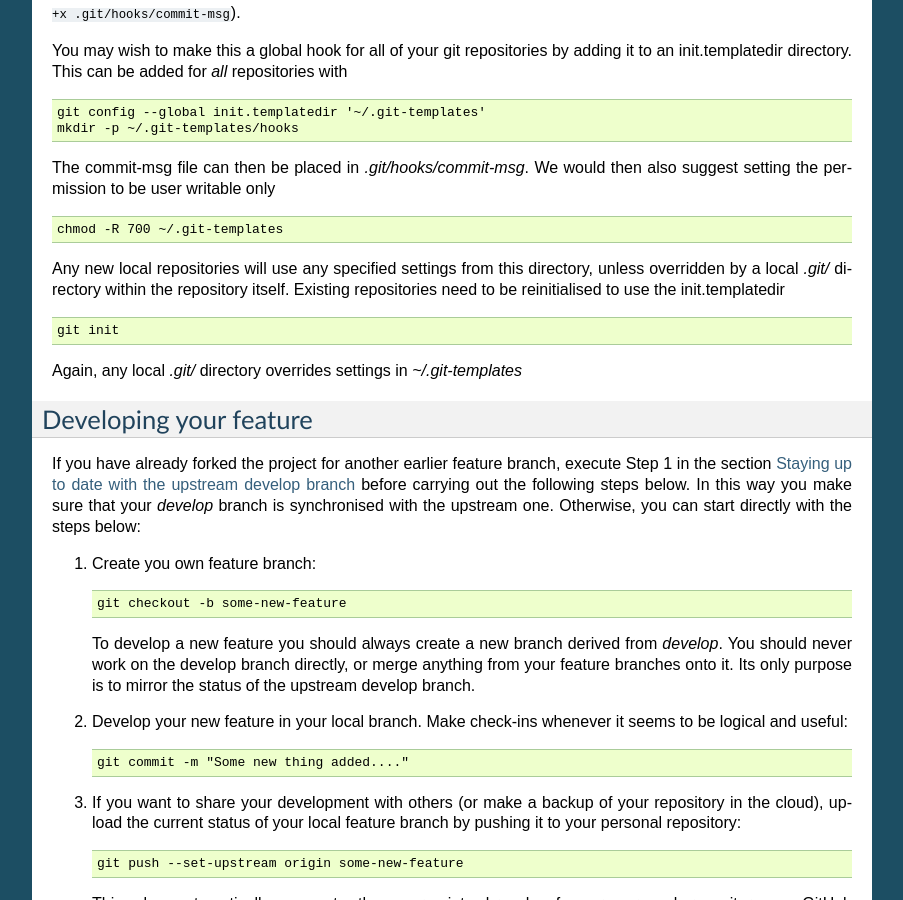
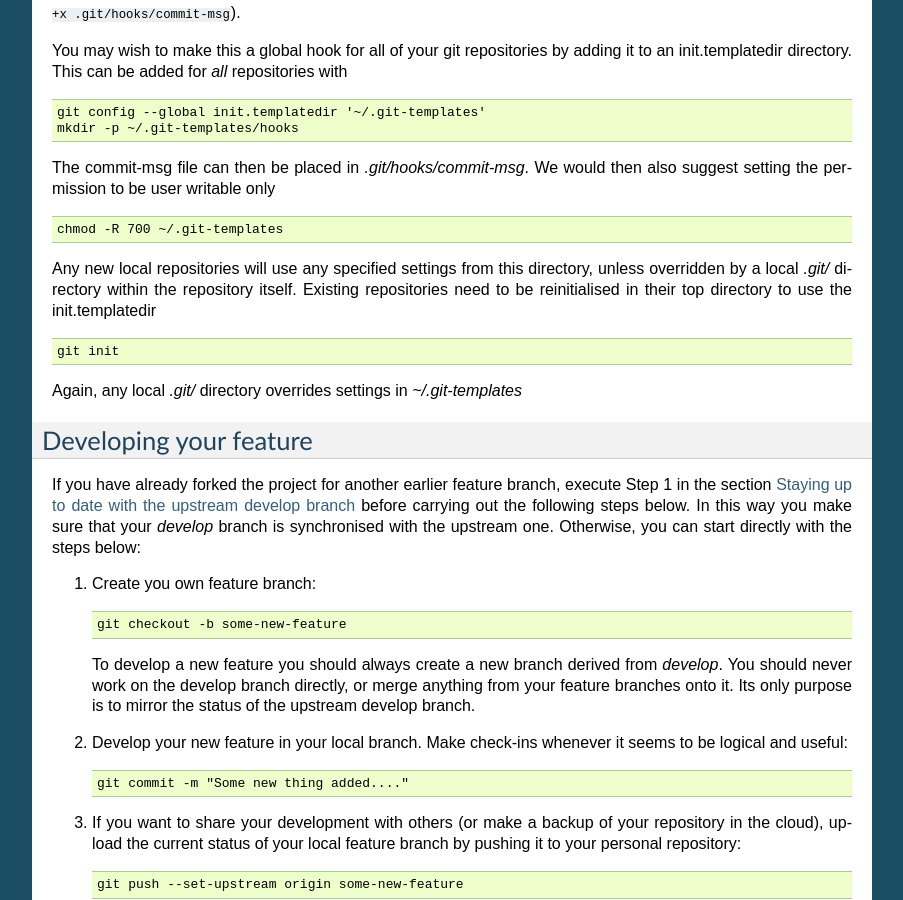
Before and after one commit to dftbplus/develguide, a Sphinx documentation site: the page built from docs/gitworkflow.rst, in a window 1280 px wide and 900 px high, scrolled down 2126 px. Shown: the whole window, without its empty margins (198-1101 px from the left). Built offline with Sphinx 7.4.7, drawn with Linux system fonts in a browser that asks for light colours.

```diff
--- a/docs/gitworkflow.rst
+++ b/docs/gitworkflow.rst
@@ -160,8 +160,8 @@ also suggest setting the permission to be user writable only ::
 
 Any new local repositories will use any specified settings from this directory,
 unless overridden by a local `.git/` directory within the repository
-itself. Existing repositories need to be reinitialised to use the
-init.templatedir ::
+itself. Existing repositories need to be reinitialised in their top directory to
+use the init.templatedir ::
 
   git init
 
```
